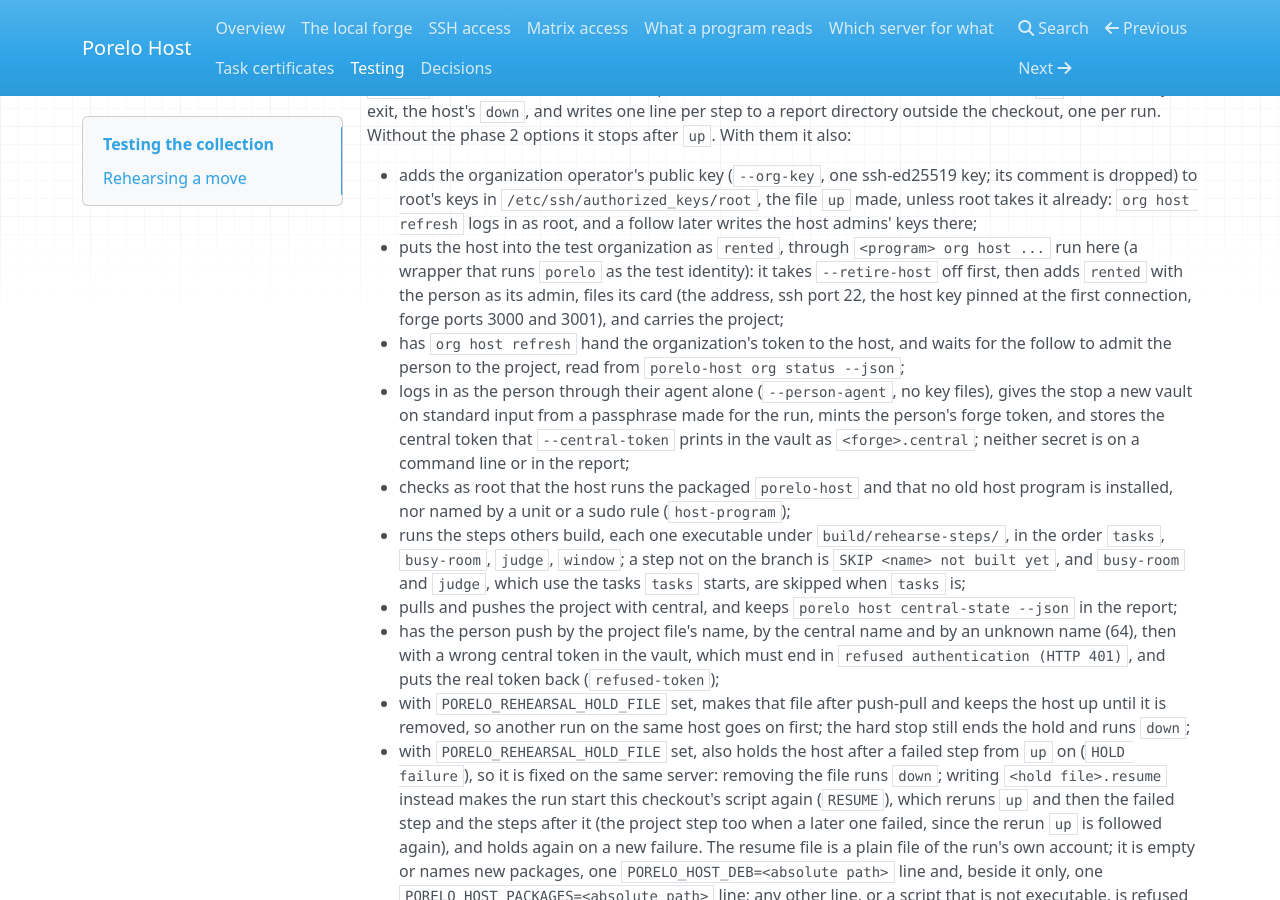
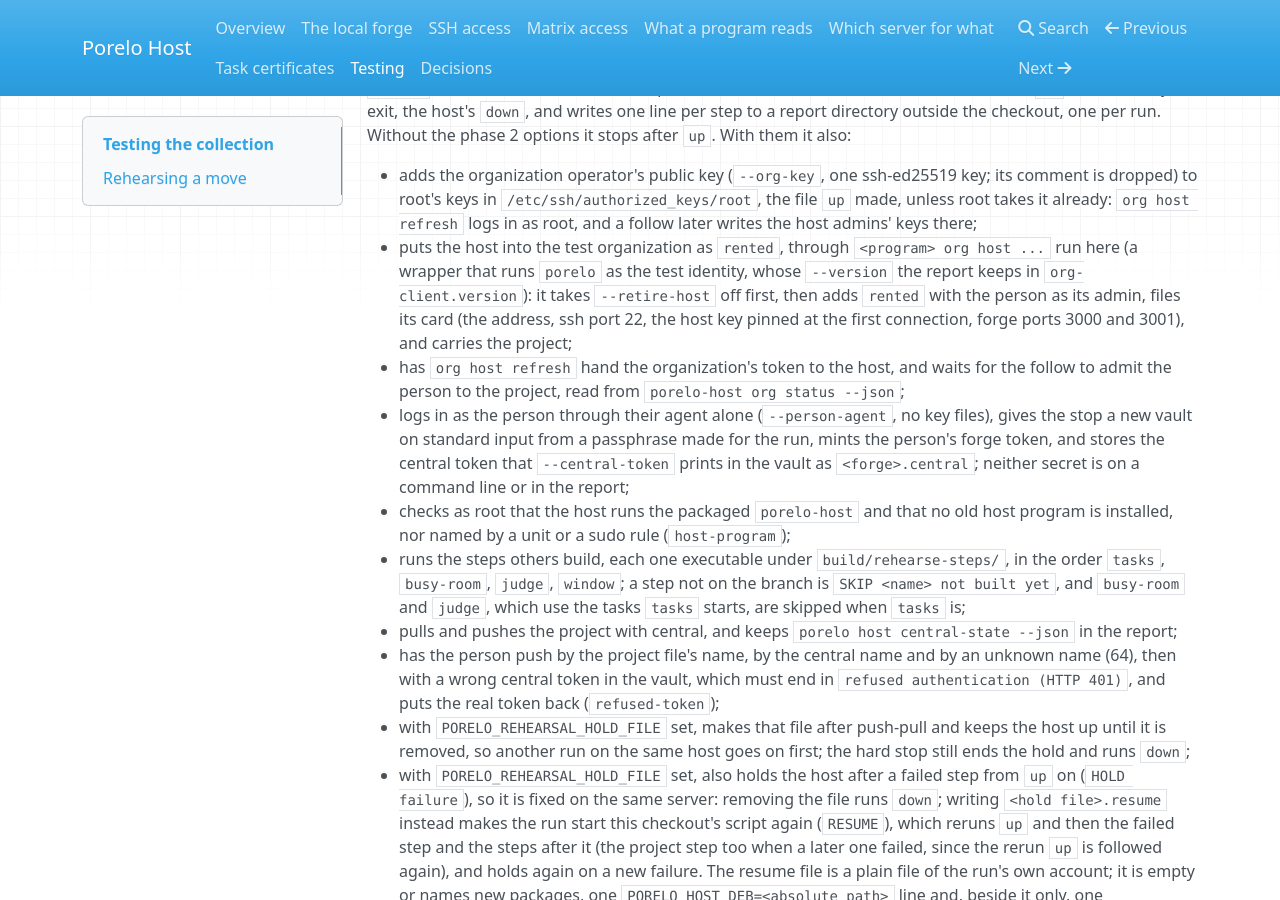
Before and after one commit to porelo-ai/porelo-host, an MkDocs documentation site: the page built from doc/testing.md, in a window 1280 px wide and 900 px high, scrolled down 1936 px. Built offline with MkDocs 1.6.1, drawn with Linux system fonts in a browser that asks for light colours; nearby versions of some CDN libraries.

Commit message:
Name the organization client version in the rented report
Assisted-by: Claude Code, claude-opus-5-5

```diff
--- a/doc/testing.md
+++ b/doc/testing.md
@@ -82,7 +82,7 @@ Without the phase 2 options it stops after `up`. With them it also:
   keys in `/etc/ssh/authorized_keys/root`, the file `up` made, unless root takes it already: `org host refresh` logs
   in as root, and a follow later writes the host admins' keys there;
 - puts the host into the test organization as `rented`, through `<program> org host ...` run here (a wrapper that
-  runs `porelo` as the test identity): it takes `--retire-host` off first, then adds `rented` with the person as its
+  runs `porelo` as the test identity, whose `--version` the report keeps in `org-client.version`): it takes `--retire-host` off first, then adds `rented` with the person as its
   admin, files its card (the address, ssh port 22, the host key pinned at the first connection, forge ports 3000 and
   3001), and carries the project;
 - has `org host refresh` hand the organization's token to the host, and waits for the follow to admit the person to
```
Also changed, not shown: 2 other files.
